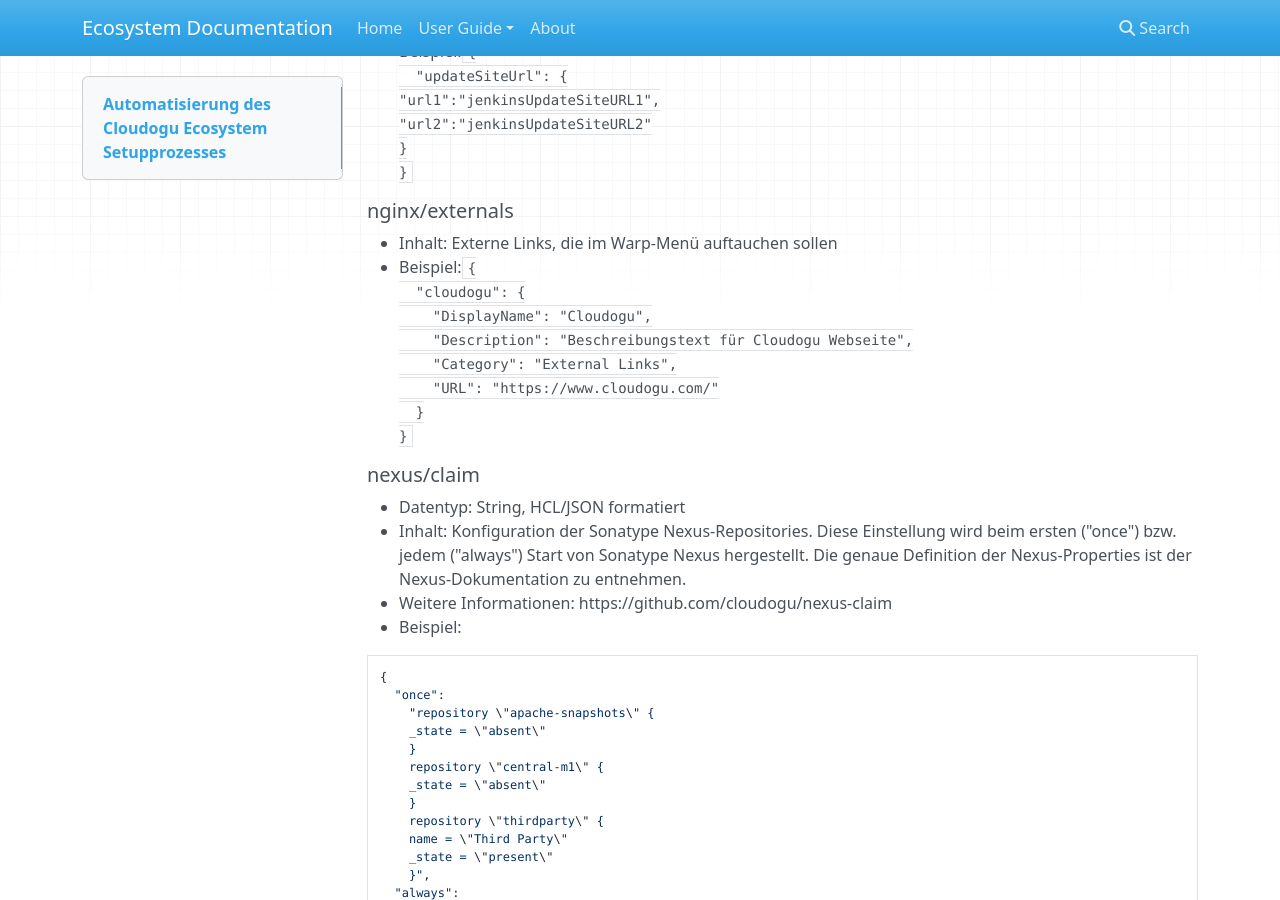
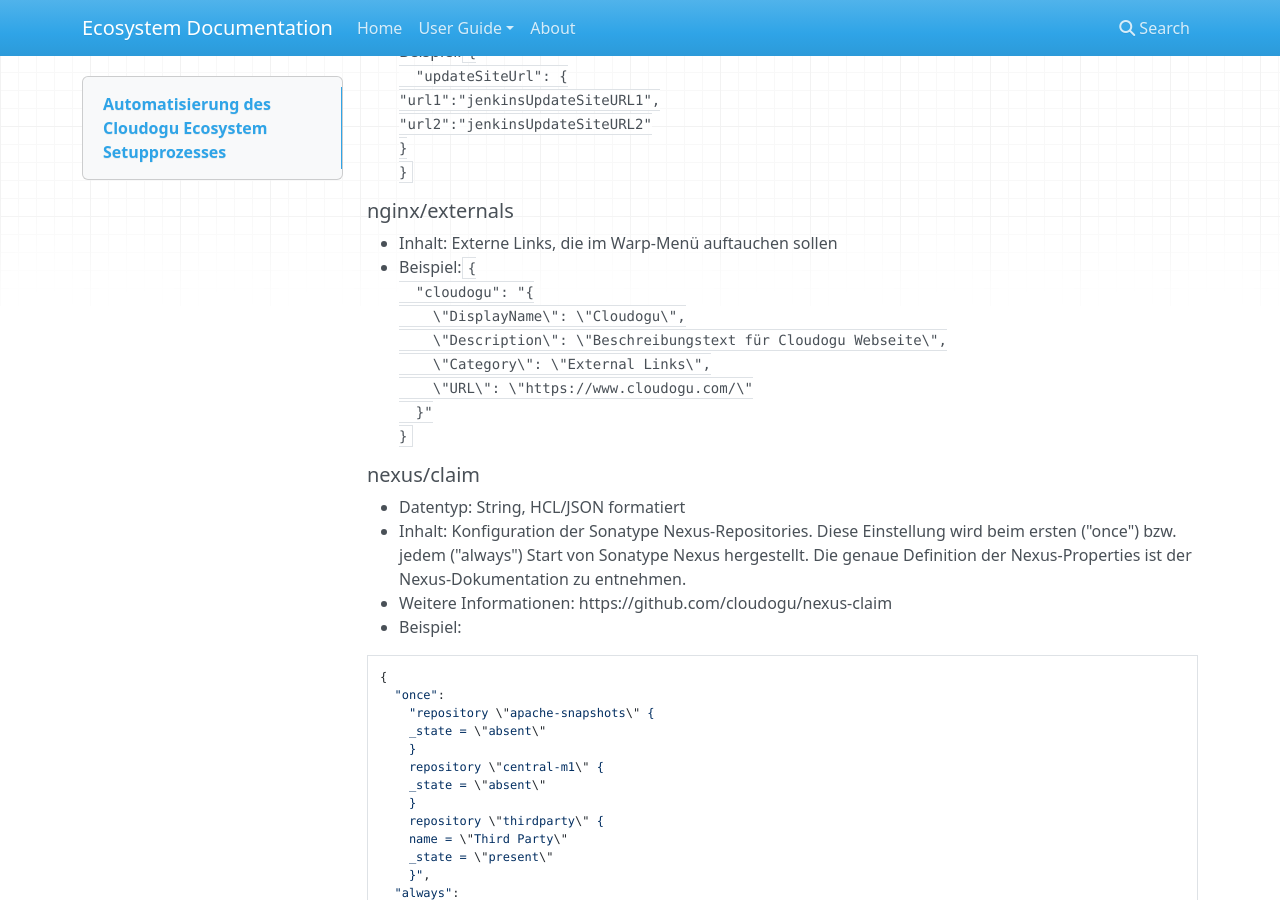
Before and after one commit to cloudogu/ecosystem, an MkDocs documentation site: the page built from docs/docs/user-guide/setup-json_de.md, in a window 1280 px wide and 900 px high, scrolled down 7924 px. Built offline with MkDocs 1.6.1, drawn with Linux system fonts in a browser that asks for light colours; nearby versions of some CDN libraries; old or Windows-style settings are respelled for this version of MkDocs.

```diff
--- a/docs/docs/user-guide/setup-json_de.md
+++ b/docs/docs/user-guide/setup-json_de.md
@@ -322,12 +322,12 @@ Enthält beispielsweise folgende Objekte:
 ##### nginx/externals
 * Inhalt: Externe Links, die im Warp-Menü auftauchen sollen
 * Beispiel:``{
-  "cloudogu": {
-    "DisplayName": "Cloudogu",
-    "Description": "Beschreibungstext für Cloudogu Webseite",
-    "Category": "External Links",
-    "URL": "https://www.cloudogu.com/"
-  }
+  "cloudogu": "{
+    \"DisplayName\": \"Cloudogu\",
+    \"Description\": \"Beschreibungstext für Cloudogu Webseite\",
+    \"Category\": \"External Links\",
+    \"URL\": \"https://www.cloudogu.com/\"
+  }"
 }``
 
 ##### nexus/claim
```
